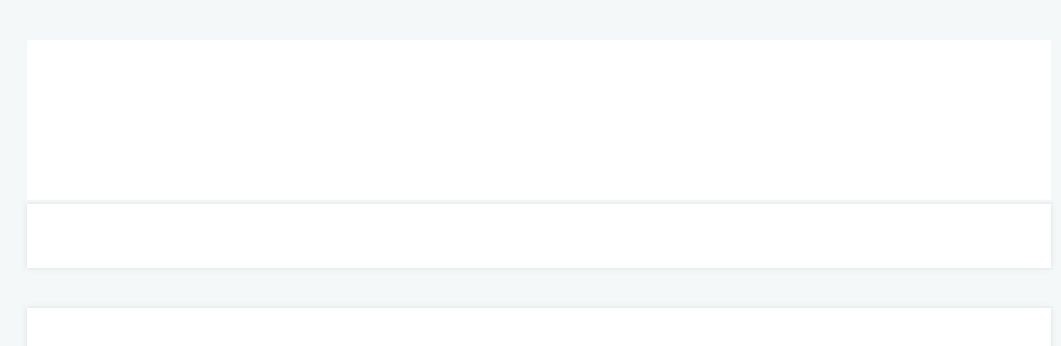
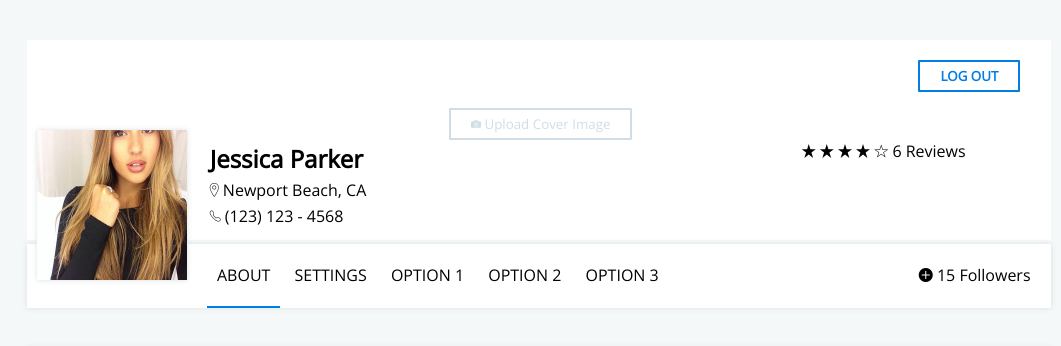
Before and after one commit to samuelsilvadev/profile-page, a website: page src/index.html in a window 1280 px wide. Shown: the whole page, without its empty margins (101-1162 px from the left). Drawn offline with nearby package versions, Linux system fonts and the light colour scheme; files that its build step writes are made by us from their sources.

Commit message:
feat : to do structure header and navbar
- done HTML and CSS all header and navbar

```diff
--- a/src/index.html
+++ b/src/index.html
@@ -6,6 +6,8 @@
 	<meta name="viewport" content="width=device-width, initial-scale=1.0">
 	<meta http-equiv="X-UA-Compatible" content="ie=edge">
 	<title>Cyza Test</title>
+	<link rel="stylesheet" href="https://fonts.googleapis.com/css?family=Open+Sans">
+	<link rel="stylesheet" href="https://code.ionicframework.com/ionicons/2.0.1/css/ionicons.min.css">
 	<link rel="stylesheet" href="./../dist/styles/app.css">
 </head>
 
@@ -13,10 +15,58 @@
 	<div class="page">
 		<div class="page__content">
 			<header class="page__content__header">
+				<div class="page__content__header__buttons">
+					<div class="button-profile">
+						<button class="button-profile__cover-image">
+							<i class="ion-ios-camera"></i> Upload Cover Image
+						</button>
+						<button class="button-profile__log-out">
+							log out
+						</button>
+					</div>
+				</div>
 				<div class="profile">
+					<img class="profile__image" src="./images/profile_image.jpg" alt="Profile Image">
+
+					<div class="profile__infos-user">
+						<ul>
+							<li class="profile__name profile__name--strong">Jessica Parker</li>
+							<li class="profile__location">
+								<i class="ion-ios-location-outline"></i> Newport Beach, CA
+							</li>
+							<li>
+								<i class="ion-ios-telephone-outline"></i> (123) 123 - 4568
+							</li>
+						</ul>
+					</div>
+					<div class="profile__infos-extra">
+						<span class="profile__infos-extra__stars">
+							<i class="ion-star"></i>
+							<i class="ion-star"></i>
+							<i class="ion-star"></i>
+							<i class="ion-star"></i>
+							<i class="ion-ios-star-outline"></i>
+							<span>6 Reviews</span>
+						</span>
+						<span class="nav__followers--mobile">
+							<i class="ion-plus-circled"></i>
+							<span>15 Followers</span>
+						</span>
+					</div>
 				</div>
 			</header>
 			<nav class="page__content__navbar">
+				<ul class="nav__list">
+					<li class="nav__list__item nav__list__item--active">about</li>
+					<li class="nav__list__item">settings</li>
+					<li class="nav__list__item">option 1</li>
+					<li class="nav__list__item">option 2</li>
+					<li class="nav__list__item">option 3</li>
+				</ul>
+				<span class="nav__followers">
+					<i class="ion-plus-circled"></i>
+					<span>15 Followers</span>
+				</span>
 			</nav>
 			<section class="page__content__informations">
 			</section>
--- a/src/styles/_variables.scss
+++ b/src/styles/_variables.scss
@@ -1,2 +1,7 @@
 $primary-color: #f4f8f9;
 $secondary-color: #fff;
+
+$color-button-logout: #027de4;
+$color-button-cover-image: #d0dde6;
+
+$breakpoint-phones: 'max-width: 480px';
--- a/src/styles/index.scss
+++ b/src/styles/index.scss
@@ -7,14 +7,19 @@
         margin: 5vh auto;
         width: 80%;
         &__header {
-            background-color: $secondary-color;
-            height: 20vh;
+			background-color: $secondary-color;
+			height: 25vh;
+			min-height: 20vh;
+			&__buttons {
+				height: 50%;
+				width: 100%;
+			}
         }
         &__navbar {
             background-color: $secondary-color;
             box-shadow: 0px 0px 5px 0px rgba(212, 217, 218, 0.8392156862745098);
             margin-top: .5vh;
-            height: 8vh;
+			position: relative;
         }
         &__informations {
             background-color: $secondary-color;
@@ -25,14 +30,18 @@
     }
 }
 
-@media screen and (max-width: 480px) {
+@media screen and ($breakpoint-phones) {
     .page {
         &__content {
             margin: 0;
             width: 100%;
             &__header {
                 background-color: $primary-color;
-                min-height: 50vh;
+				min-height: 50vh;
+				padding: 5%;
+				&__buttons {
+					height: 20%;
+				}
             }
         }
     }
--- a/src/styles/main.scss
+++ b/src/styles/main.scss
@@ -1,3 +1,19 @@
 @import './_variables';
 @import './_reset';
 @import './index';
+@import './profile';
+@import './navbar';
+* {
+	font-family: 'Open Sans', sans-serif;
+	transition: all 0.5s;
+}
+
+img {
+    width: 100%;
+    max-width: 100%;
+}
+
+button:focus {
+	border: none;
+    outline: 0;
+}
--- /dev/null
+++ b/src/styles/navbar.scss
@@ -0,0 +1,47 @@
+.nav__list {
+    display: inline-block;
+    list-style: none;
+    margin-left: 180px;
+    padding-top: 20px;
+    &__item {
+        display: inline-block;
+        padding-bottom: 20px;
+        padding-left: 10px;
+        padding-right: 10px;
+        text-transform: uppercase;
+        &--active {
+            border-bottom: 2px solid $color-button-logout;
+        }
+    }
+}
+
+.nav__followers {
+    position: absolute;
+    right: 2%;
+    top: 20px;
+    &--mobile {
+        display: none;
+    }
+}
+
+@media screen and (max-width: 966px) {
+    .nav__list {
+		margin-left: 0;
+		padding-top: 60px;
+    }
+}
+
+@media screen and ($breakpoint-phones) {
+    .nav__list {
+		margin-left: 0;
+		padding-top: 10px;
+    }
+    .nav__followers {
+        display: none;
+        &--mobile {
+            display: inline-block;
+			padding-top: 10px;
+			width: 100%;
+        }
+    }
+}
--- /dev/null
+++ b/src/styles/profile.scss
@@ -0,0 +1,90 @@
+.profile {
+    display: flex;
+    position: relative;
+    min-height: 50%;
+    z-index: 2;
+    &__name {
+        font-size: 1.5rem;
+        &--strong {
+            font-weight: bold;
+        }
+    }
+    &__image {
+        box-shadow: 0px 0px 5px 0px rgba(212, 217, 218, 0.8392156862745098);
+        height: 150px;
+        margin-top: -1%;
+        margin-left: 1%;
+        width: 150px;
+    }
+    &__infos-user {
+        padding-left: 2%;
+        width: 60%;
+        &>ul {
+            list-style: none;
+            & li {
+                padding: 2px;
+            }
+        }
+    }
+    &__infos-extra {
+        width: 20%;
+    }
+}
+
+.button-profile {
+    height: 100%;
+    position: relative;
+    width: 100%;
+    &__cover-image {
+        background-color: transparent;
+        border-radius: 1px;
+        border: 2px solid $color-button-cover-image;
+        bottom: 0;
+        color: $color-button-cover-image;
+        left: calc(50% - 90px);
+        padding: 5px 20px;
+        position: absolute;
+    }
+    &__log-out {
+        background-color: transparent;
+        border-radius: 1px;
+        border: 2px solid $color-button-logout;
+        color: $color-button-logout;
+        font-weight: bold;
+        padding: 5px 20px;
+        text-transform: uppercase;
+        text-align: right;
+        top: 20%;
+        position: absolute;
+        right: 3%;
+    }
+}
+
+@media screen and ($breakpoint-phones) {
+    .profile {
+        align-items: center;
+        flex-direction: column;
+        justify-content: center;
+        &>*:not(img) {
+            width: 100%;
+        }
+        &__name {
+            text-align: center;
+        }
+        &__image {
+            position: static;
+        }
+        &__infos-user>ul li {
+            padding-bottom: 10px;
+        }
+        &__infos-extra {
+            padding-left: 2%;
+            &__stars {
+                padding-bottom: 10px;
+            }
+        }
+    }
+    .button-profile__cover-image {
+        display: none;
+    }
+}
```
Also changed, not shown: src/images/profile_image.jpg (added).
